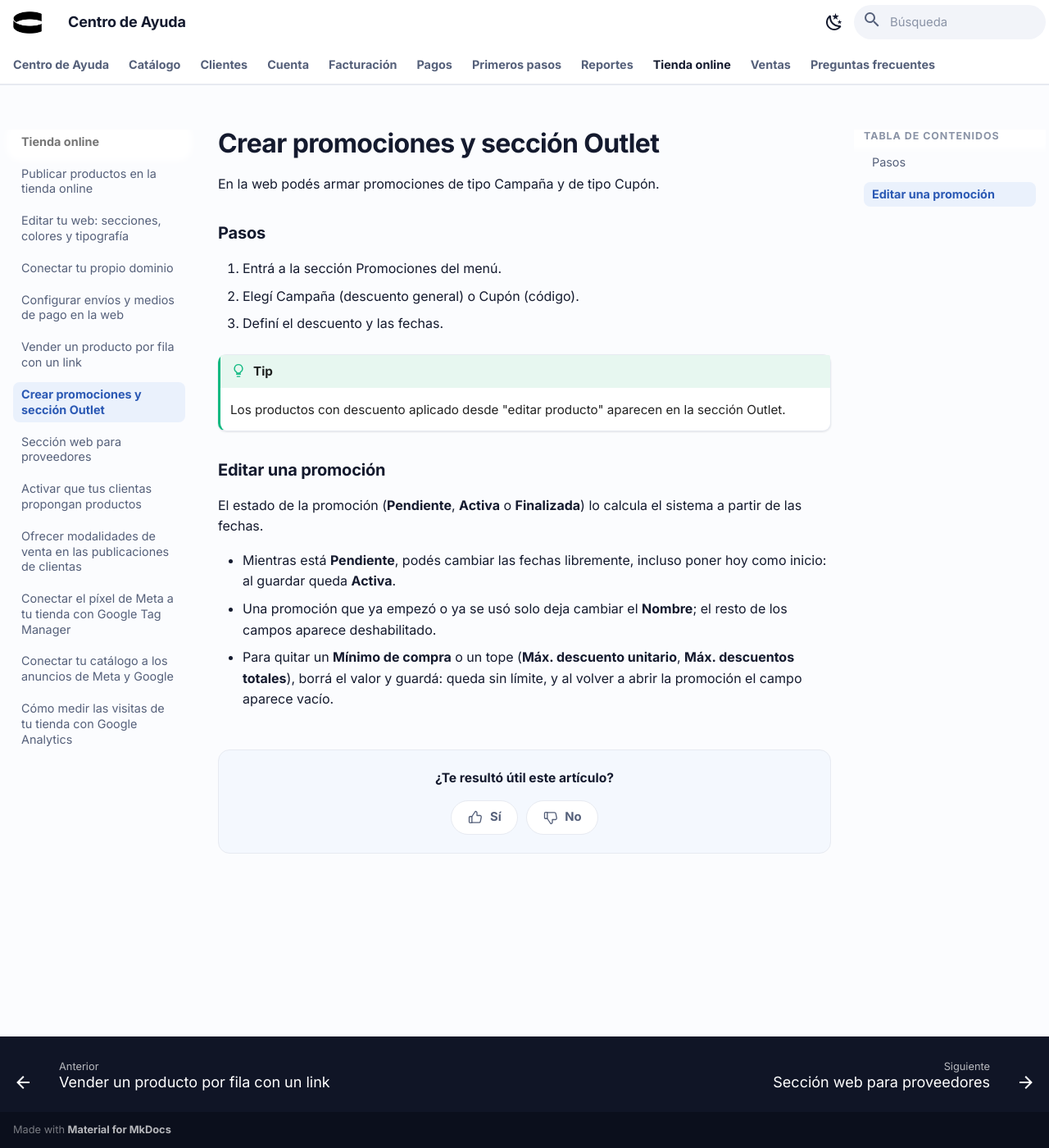
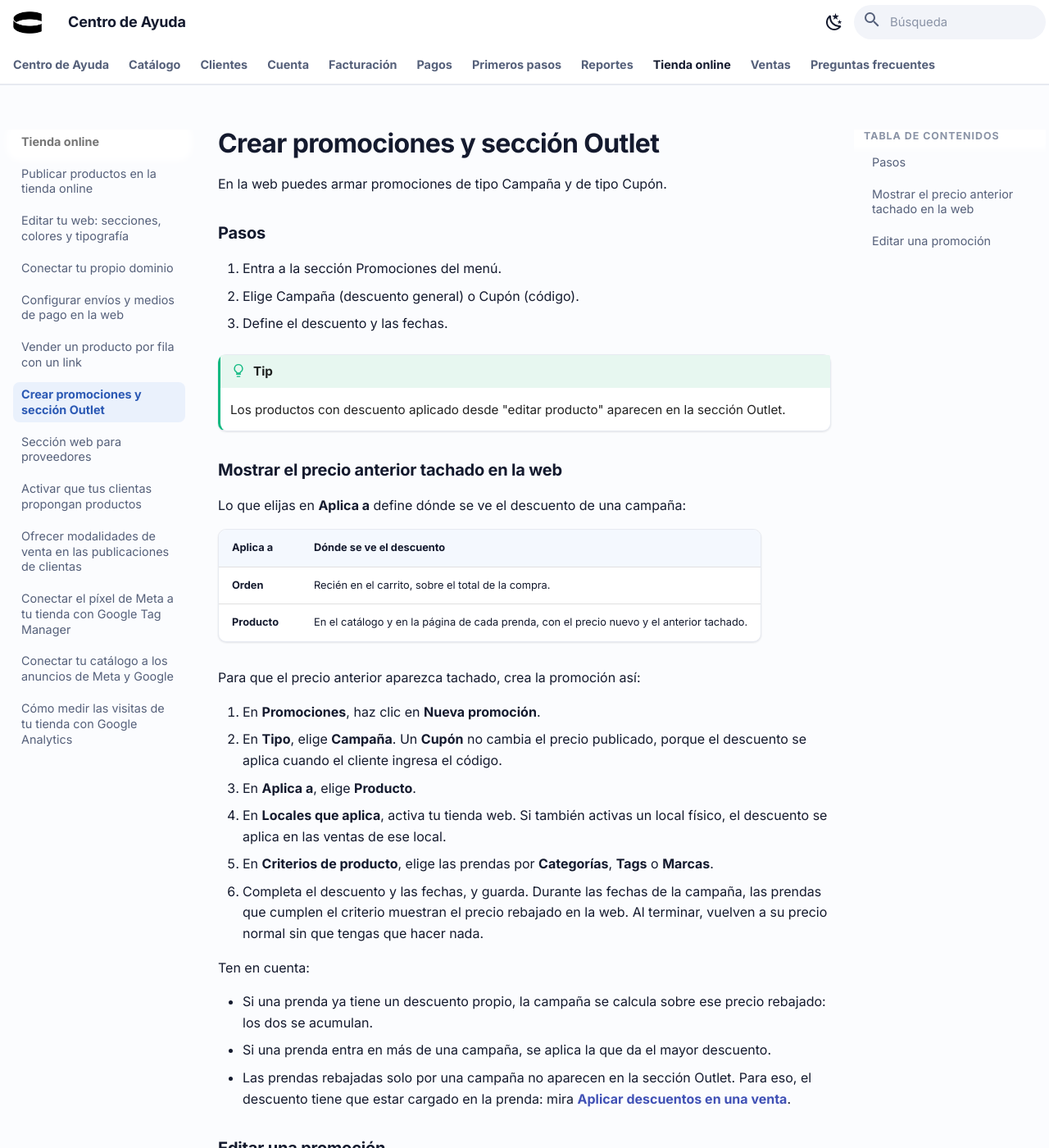
Before and after one commit to CircularSoftware/sc-docs, an MkDocs documentation site: the page built from docs/tienda-online/promociones-outlet.md, in a window 1280 px wide and 1400 px high. Shown: the whole window at 82% size. Built offline with MkDocs 1.6.1 and Material for MkDocs 9.7.7, drawn with Linux system fonts in a browser that asks for light colours; some of the changed text lies outside the part shown.

Commit message:
docs: sync from Notion [skip ci]

```diff
--- a/docs/tienda-online/promociones-outlet.md
+++ b/docs/tienda-online/promociones-outlet.md
@@ -4,27 +4,52 @@ slug: promociones-outlet
 order: 50
 type: Guía
 aliases: poner un descuento en la web, cómo hago el outlet, armar una promoción, cupones,
-  campañas, precio tachado
+  campañas, precio tachado, tachar el precio anterior, la promoción solo se ve en
+  el carrito, no se ve el descuento en la web
 ---
 
 # Crear promociones y sección Outlet
 
-En la web podés armar promociones de tipo Campaña y de tipo Cupón.
+En la web puedes armar promociones de tipo Campaña y de tipo Cupón.
 
 ### Pasos
 
-1. Entrá a la sección Promociones del menú.
-1. Elegí Campaña (descuento general) o Cupón (código).
-1. Definí el descuento y las fechas.
+1. Entra a la sección Promociones del menú.
+1. Elige Campaña (descuento general) o Cupón (código).
+1. Define el descuento y las fechas.
 !!! tip "Tip"
     Los productos con descuento aplicado desde "editar producto" aparecen en la sección Outlet.
 
+### Mostrar el precio anterior tachado en la web
+
+Lo que elijas en **Aplica a** define dónde se ve el descuento de una campaña:
+
+| Aplica a | Dónde se ve el descuento |
+| --- | --- |
+| **Orden** | Recién en el carrito, sobre el total de la compra. |
+| **Producto** | En el catálogo y en la página de cada prenda, con el precio nuevo y el anterior tachado. |
+
+Para que el precio anterior aparezca tachado, crea la promoción así:
+
+1. En **Promociones**, haz clic en **Nueva promoción**.
+1. En **Tipo**, elige **Campaña**. Un **Cupón** no cambia el precio publicado, porque el descuento se aplica cuando el cliente ingresa el código.
+1. En **Aplica a**, elige **Producto**.
+1. En **Locales que aplica**, activa tu tienda web. Si también activas un local físico, el descuento se aplica en las ventas de ese local.
+1. En **Criterios de producto**, elige las prendas por **Categorías**, **Tags** o **Marcas**.
+1. Completa el descuento y las fechas, y guarda.
+Durante las fechas de la campaña, las prendas que cumplen el criterio muestran el precio rebajado en la web. Al terminar, vuelven a su precio normal sin que tengas que hacer nada.
+
+Ten en cuenta:
+
+- Si una prenda ya tiene un descuento propio, la campaña se calcula sobre ese precio rebajado: los dos se acumulan.
+- Si una prenda entra en más de una campaña, se aplica la que da el mayor descuento.
+- Las prendas rebajadas solo por una campaña no aparecen en la sección Outlet. Para eso, el descuento tiene que estar cargado en la prenda: mira [Aplicar descuentos en una venta](../ventas/descuentos-venta.md).
 ### Editar una promoción
 
 El estado de la promoción (**Pendiente**, **Activa** o **Finalizada**) lo calcula el sistema a partir de las fechas.
 
-- Mientras está **Pendiente**, podés cambiar las fechas libremente, incluso poner hoy como inicio: al guardar queda **Activa**.
+- Mientras está **Pendiente**, puedes cambiar las fechas libremente, incluso poner hoy como inicio: al guardar queda **Activa**.
 - Una promoción que ya empezó o ya se usó solo deja cambiar el **Nombre**; el resto de los campos aparece deshabilitado.
-- Para quitar un **Mínimo de compra** o un tope (**Máx. descuento unitario**, **Máx. descuentos totales**), borrá el valor y guardá: queda sin límite, y al volver a abrir la promoción el campo aparece vacío.
+- Para quitar un **Mínimo de compra** o un tope (**Máx. descuento unitario**, **Máx. descuentos totales**), borra el valor y guarda: queda sin límite, y al volver a abrir la promoción el campo aparece vacío.
 
-<p class="doc-aliases" markdown>Términos relacionados: poner un descuento en la web, cómo hago el outlet, armar una promoción, cupones, campañas, precio tachado</p>
+<p class="doc-aliases" markdown>Términos relacionados: poner un descuento en la web, cómo hago el outlet, armar una promoción, cupones, campañas, precio tachado, tachar el precio anterior, la promoción solo se ve en el carrito, no se ve el descuento en la web</p>
```
